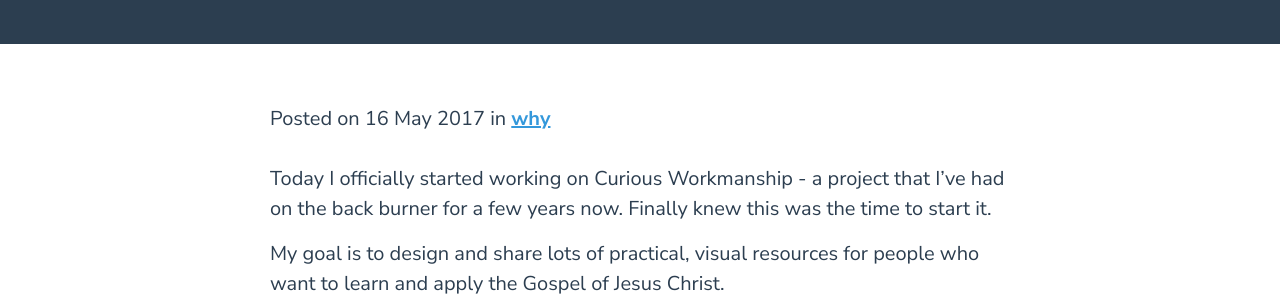
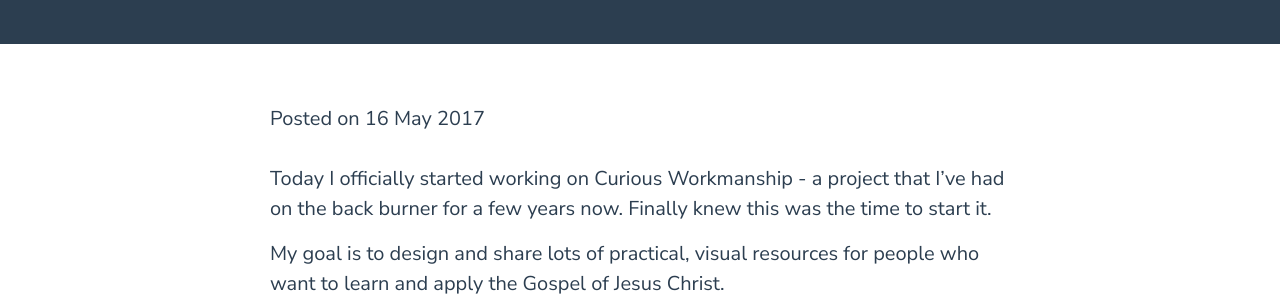
Before and after one commit to blairrorani/curious-workmanship, a Jekyll site: the page built from _posts/2017-05-16-the-first-day.markdown, in a window 1280 px wide. Shown: the part 226-526 px from the top of the page. Built offline with Jekyll 4.4.1, drawn with Linux system fonts in a browser that asks for light colours.

Commit message:
update posts

```diff
--- a/_layouts/post.html
+++ b/_layouts/post.html
@@ -12,7 +12,7 @@
         by <span itemprop="author" itemscope itemtype="http://schema.org/Person"><span itemprop="name">{{ page.author.name }}</span></span>
       {% else %}
 
-      {% endif %} in <a href="/{{ page.categories}}">{{ page.categories}}</a>
+      {% endif %}
     </p>
   </header>
 
```
